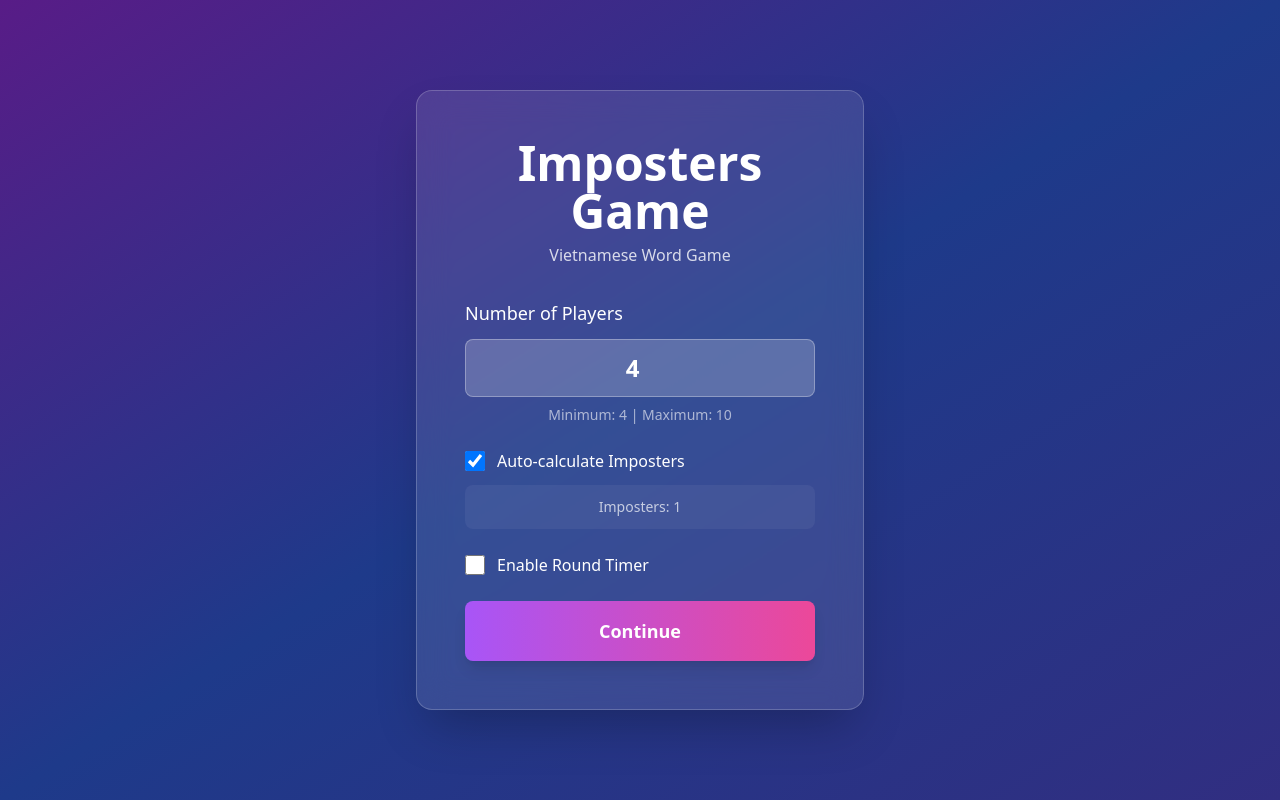
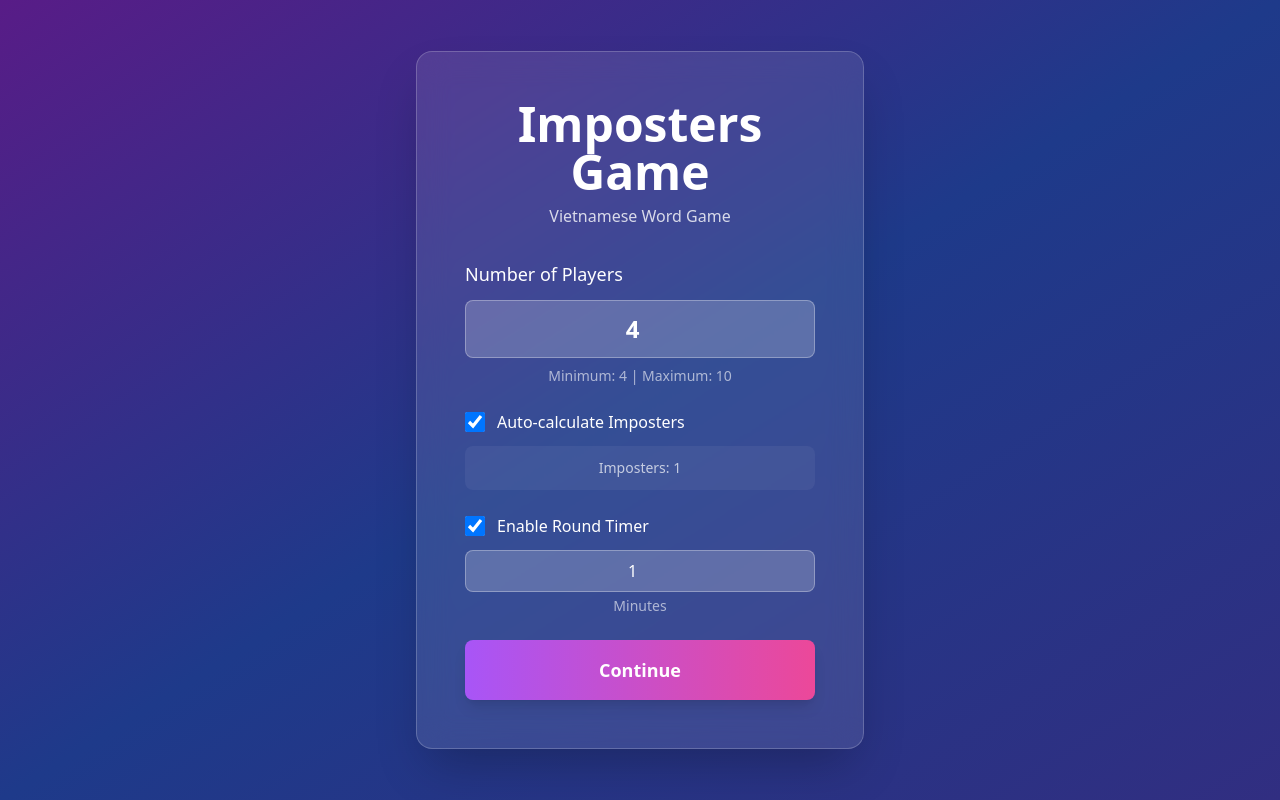
Before and after one commit to HoangNguyendotcom/imposters_game, a Next.js app: page / in a window 1280 px wide. Built offline with nearby package versions, Linux system fonts and the light colour scheme.

Commit message:
Modify the setting screen

```diff
--- a/components/SetupScreen.tsx
+++ b/components/SetupScreen.tsx
@@ -20,9 +20,9 @@ export default function SetupScreen() {
   const [manualImposters, setManualImposters] = useState(
     gameState.manualImposterCount || 1
   )
-  const [timerEnabled, setTimerEnabled] = useState(gameState.roundDuration > 0)
+  const [timerEnabled, setTimerEnabled] = useState(true) // Default to enabled
   const [timerMinutes, setTimerMinutes] = useState(
-    gameState.roundDuration > 0 ? Math.floor(gameState.roundDuration / 60) : 3
+    gameState.roundDuration > 0 ? Math.floor(gameState.roundDuration / 60) : 1
   )
 
   const autoImposterCount = Math.max(1, Math.floor(count / 4))
```
